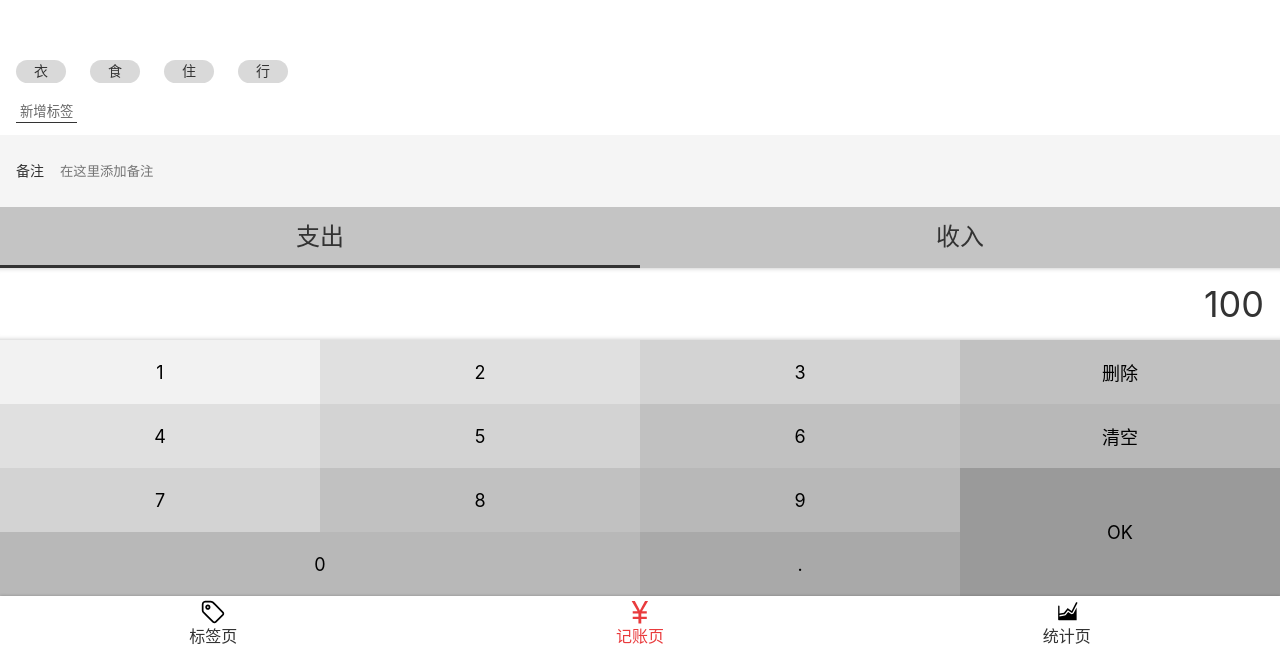
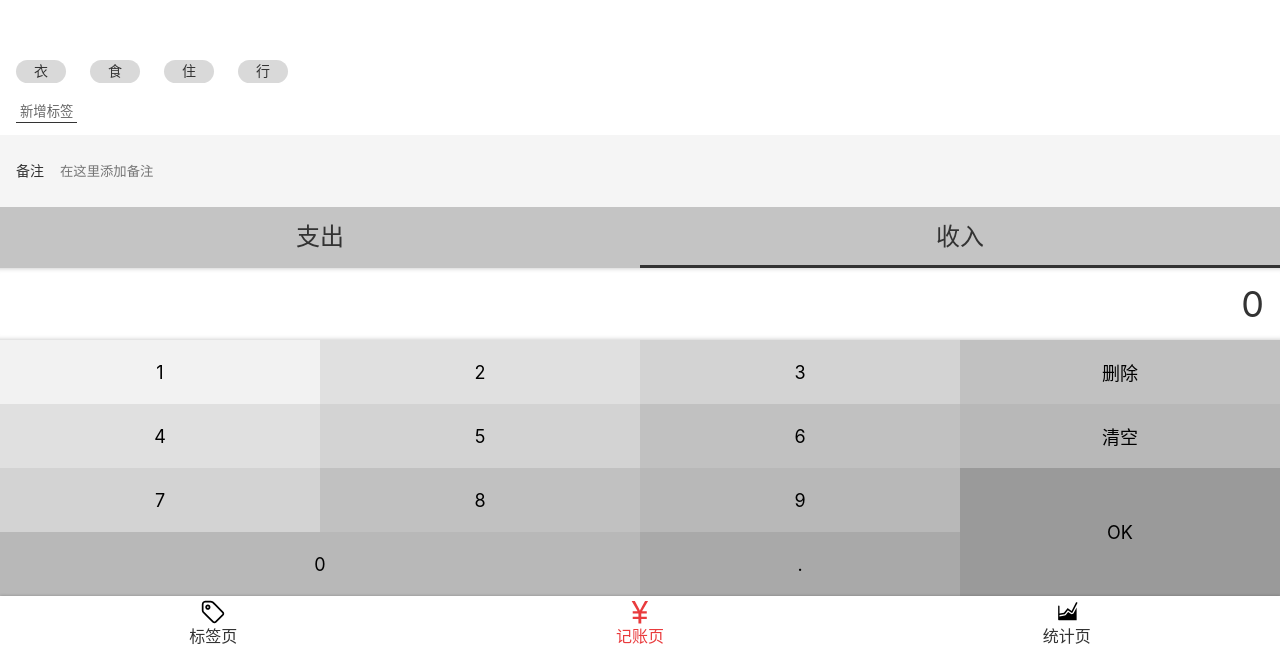
Before and after one commit to cqhaisenbao/guoguo-money, a React app: page /#/money in a window 1280 px wide. Shown: the part 148-800 px from the top of the page. Built offline with nearby package versions, Linux system fonts and the light colour scheme.

Commit message:
numberPad 功能 wip

```diff
--- a/src/views/Money.tsx
+++ b/src/views/Money.tsx
@@ -10,7 +10,7 @@ import {TagsSection} from "./Money/TagsSection";
 const MyLayout=styled(Layout)`
   display: flex;
   flex-direction: column;
-`
+`;
 
 function Money() {
     return (
@@ -18,26 +18,7 @@ function Money() {
             <TagsSection/>
             <NoteSection/>
             <CategorySection/>
-
-            <NumberPadSection>
-                <div className="output">100</div>
-                <div className="pad clearfix">
-                    <button>1</button>
-                    <button>2</button>
-                    <button>3</button>
-                    <button>删除</button>
-                    <button>4</button>
-                    <button>5</button>
-                    <button>6</button>
-                    <button>清空</button>
-                    <button>7</button>
-                    <button>8</button>
-                    <button>9</button>
-                    <button className="ok">OK</button>
-                    <button className="zero">0</button>
-                    <button className='dot'>.</button>
-                </div>
-            </NumberPadSection>
+            <NumberPadSection/>
         </MyLayout>
     )
 }
--- a/src/views/Money/CategorySection.tsx
+++ b/src/views/Money/CategorySection.tsx
@@ -28,7 +28,7 @@ const Wrapper = styled.section`
 const CategorySection: React.FunctionComponent = () => {
     const categoryMap = {'-': '支出', '+': '收入'};
     const [categoryList] = useState<('-' | '+')[]>(['-', '+']);
-    const [category, setCategory] = useState('-');
+    const [category, setCategory] = useState('+');
     return (
         <Wrapper>
             <ul>
@@ -38,6 +38,7 @@ const CategorySection: React.FunctionComponent = () => {
                             setCategory(c)
                         }}
                     >{categoryMap[c]}
+                        {}
                     </li>
                 )}
             </ul>
--- a/src/views/Money/NumberPadSection.tsx
+++ b/src/views/Money/NumberPadSection.tsx
@@ -1,6 +1,7 @@
 import styled from "styled-components";
+import React, {useState} from "react";
 
-const NumberPadSection = styled.section`
+const Wrapper = styled.section`
 display: flex;
 flex-direction: column;
   > .output{
@@ -44,4 +45,64 @@ flex-direction: column;
   }
 `;
 
+const NumberPadSection: React.FunctionComponent = () => {
+    // eslint-disable-next-line
+    const [output,setOutput]=useState('0');
+    const onClickButtonWrapper=(e:React.MouseEvent)=>{
+        const text=(e.target as HTMLButtonElement).textContent
+        if(text===null){return}
+        switch (text) {
+            case '0':
+            case '1':
+            case '2':
+            case '3':
+            case '4':
+            case '5':
+            case '6':
+            case '7':
+            case '8':
+            case '9':
+            case '.':
+                if (output==='0') {
+                    setOutput(text);
+                }else{
+                    setOutput(output+text)
+                }
+                break;
+            case '删除':
+                console.log('删除');
+                break;
+            case '清空':
+                console.log('清空');
+                break;
+            case 'OK':
+                console.log('确认');
+                break;
+        }
+    };
+    return (
+        <Wrapper>
+            <div className="output">
+                {output}
+            </div>
+            <div className="pad clearfix" onClick={onClickButtonWrapper}>
+                <button>1</button>
+                <button>2</button>
+                <button>3</button>
+                <button>删除</button>
+                <button>4</button>
+                <button>5</button>
+                <button>6</button>
+                <button>清空</button>
+                <button>7</button>
+                <button>8</button>
+                <button>9</button>
+                <button className="ok">OK</button>
+                <button className="zero">0</button>
+                <button className='dot'>.</button>
+            </div>
+        </Wrapper>
+    )
+};
+
 export {NumberPadSection}
```
Also changed, not shown: src/views/Money/NoteSection.tsx (+3 -13 lines), src/views/Money/TagsSection.tsx (+4 -13 lines).
